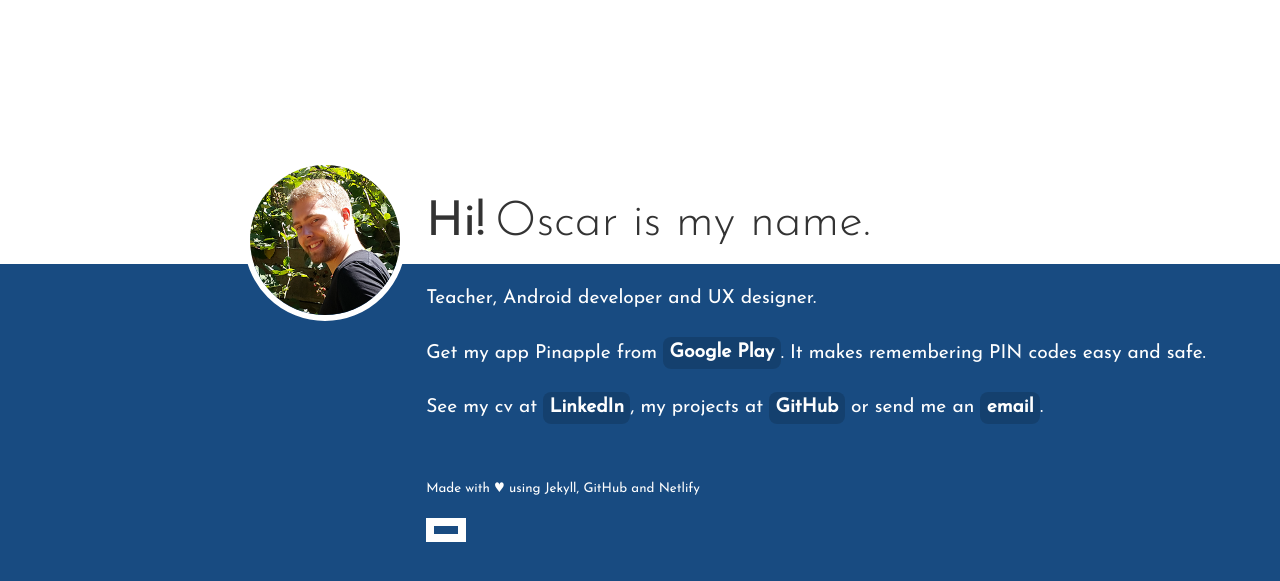
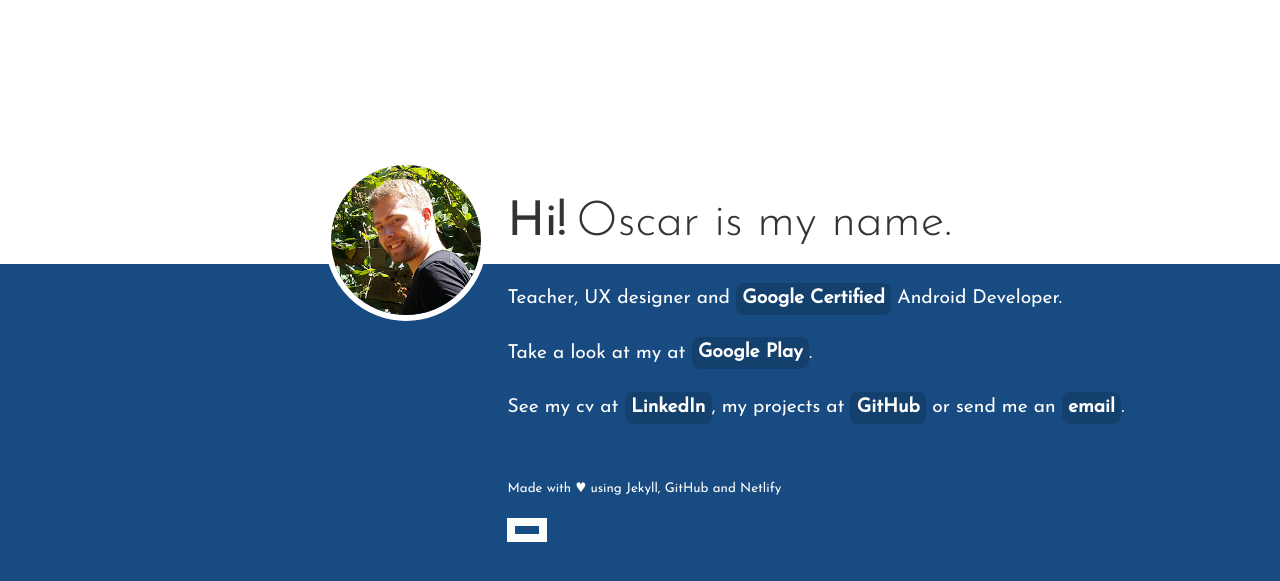
Before and after one commit to oscarb/oscarb.github.io, a Jekyll site: the page built from index.md, in a window 1280 px wide. Shown: the top 581 px of the page. Built offline with Jekyll 4.4.1, drawn with Linux system fonts in a browser that asks for light colours; our own code applies the rules of GitHub Pages for plain Markdown files.

Commit message:
Add Google Certificate

```diff
--- a/index.md
+++ b/index.md
@@ -9,9 +9,9 @@ published: true
 ![me](/images/me.png)
 </div>
 
-Teacher, Android developer and UX designer.
+Teacher, UX designer and [Google Certified](http://bcert.me/sgfuarcy) Android Developer.
 
-Get my app Pinapple from [Google Play](https://play.google.com/store/apps/details?id=se.oscarb.pinapple). It makes remembering PIN codes easy and safe.
+Take a look at my at [Google Play](https://play.google.com/store/apps/developer?id=oscarb).
 
 See my cv at [LinkedIn](http://se.linkedin.com/in/oscarbjorkman/), my projects at [GitHub](https://github.com/oscarb) or send me an [email](mailto:hi@oscarb.se).
 
```
